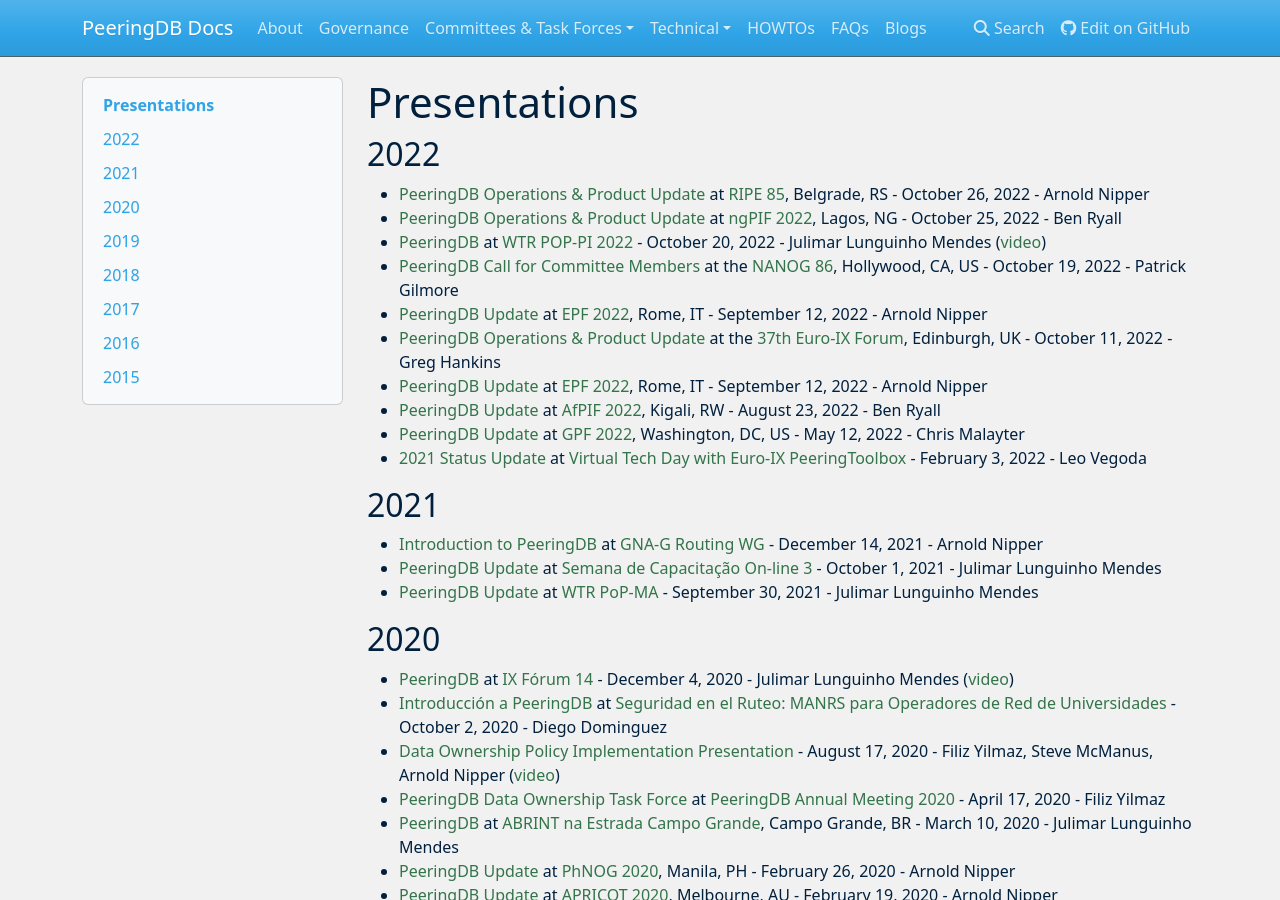
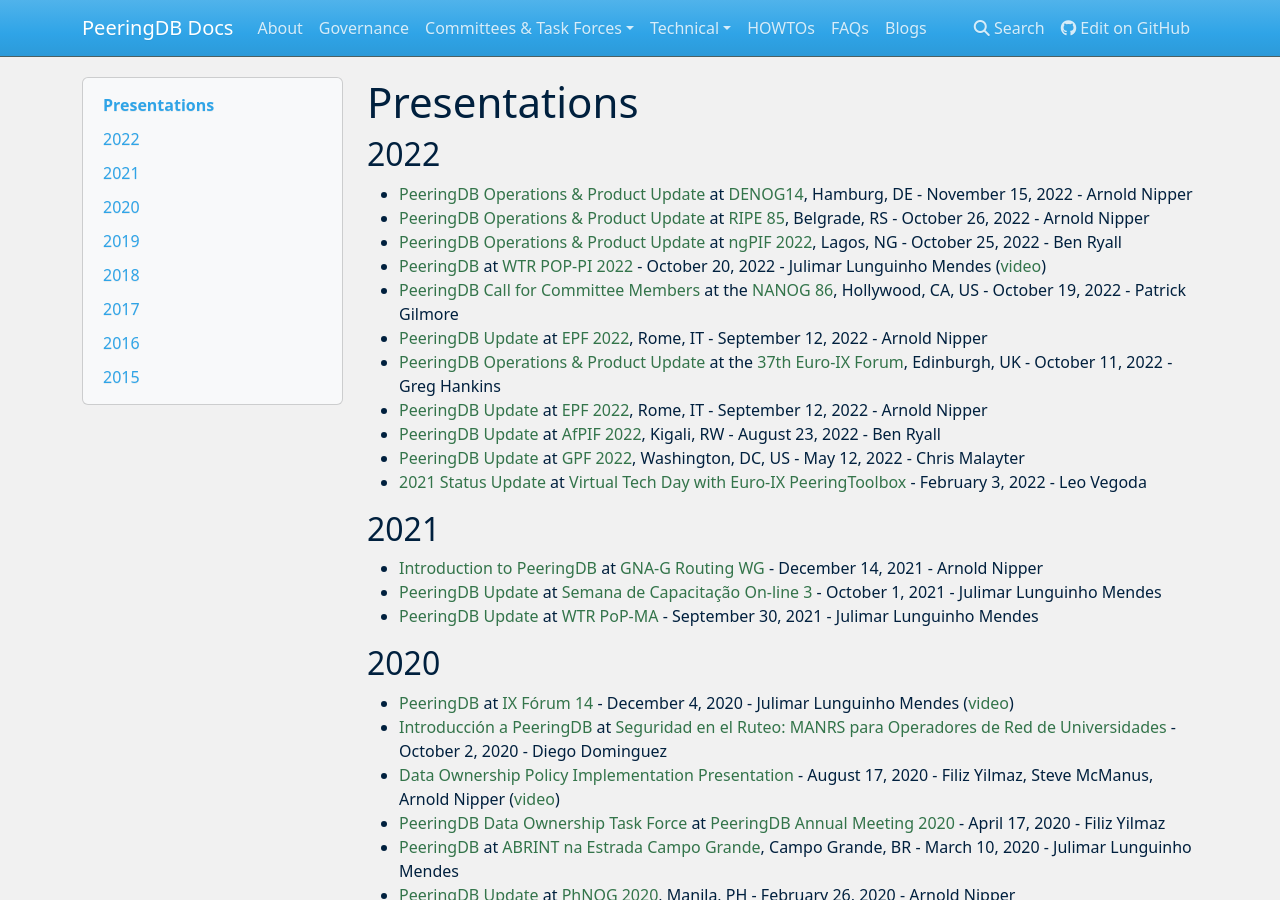
Before and after one commit to peeringdb/docs, an MkDocs documentation site: the page built from docs/presentations.md, in a window 1280 px wide and 900 px high. Built offline with MkDocs 1.6.1, drawn with Linux system fonts in a browser that asks for light colours; nearby versions of some CDN libraries.

Commit message:
Added Arnold's DENOG presentation.

```diff
--- a/docs/presentations.md
+++ b/docs/presentations.md
@@ -2,6 +2,7 @@
 
 ## 2022
 
+- [PeeringDB Operations & Product Update](presentation/20221115_DENOG14_Arnold.pdf) at [DENOG14](https://www.denog.de/de/meetings/denog14/agenda.html), Hamburg, DE - November 15, 2022 - Arnold Nipper
 - [PeeringDB Operations & Product Update](presentation/20221026_RIPE85_Connect-WG_Arnold.pdf) at [RIPE 85](https://ripe85.ripe.net/programme/meeting-plan/connect-wg/), Belgrade, RS - October 26, 2022 - Arnold Nipper
 - [PeeringDB Operations & Product Update](presentation/20221025-ngPIF.pdf) at [ngPIF 2022](https://pif.ng/agenda/), Lagos, NG - October 25, 2022 - Ben Ryall
 - [PeeringDB](presentation/WTR_POP-PI_2022_Teresina-peeringdb-20221020.pdf) at [WTR POP-PI 2022](https://wtr.rnp.br/pop-pi/programacao) - October 20, 2022 - Julimar Lunguinho Mendes ([video](https://youtu.be/Y0uoW7YSlQA?t=6628))
```
Also changed, not shown: 1 other file.
